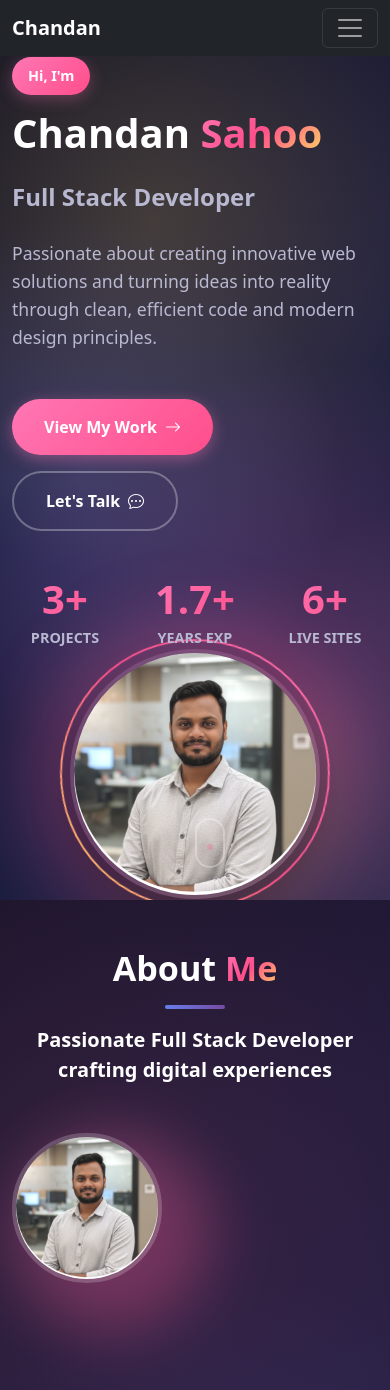
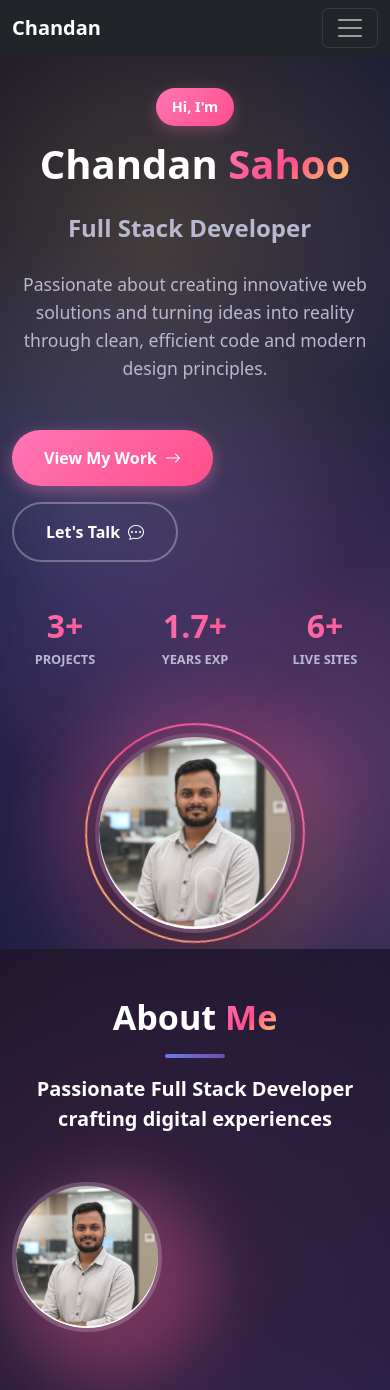
Before and after one commit to chandugithubui/chandan-portfolio, a React (Vite) app: page / in a window 390 px wide. Shown: the top 1390 px of the page. Built offline with nearby package versions, Linux system fonts and the light colour scheme.

Commit message:
Fixed alignment issues

```diff
--- a/src/index.css
+++ b/src/index.css
@@ -639,23 +639,49 @@ button:focus-visible {
 
 /* Responsive */
 @media (max-width: 768px) {
+  .hero-section {
+    padding-top: 2rem;
+  }
+
   .hero-title {
     font-size: 2.5rem;
   }
 
+  .hero-content {
+    text-align: center;
+    margin-bottom: 2rem;
+  }
+
+  .hero-stats {
+    margin-top: 1.5rem;
+  }
+
+  .stat-number {
+    font-size: 2rem;
+  }
+
+  .stat-label {
+    font-size: 0.8rem;
+  }
+
+  .hero-image-wrapper {
+    margin-top: 2rem;
+    margin-bottom: 1rem;
+  }
+
   .hero-image {
-    width: 250px;
-    height: 250px;
+    width: 200px;
+    height: 200px;
   }
 
   .hero-image-bg {
-    width: 300px;
-    height: 300px;
+    width: 240px;
+    height: 240px;
   }
 
   .hero-image-border {
-    width: 270px;
-    height: 270px;
+    width: 220px;
+    height: 220px;
   }
 }
 
```
